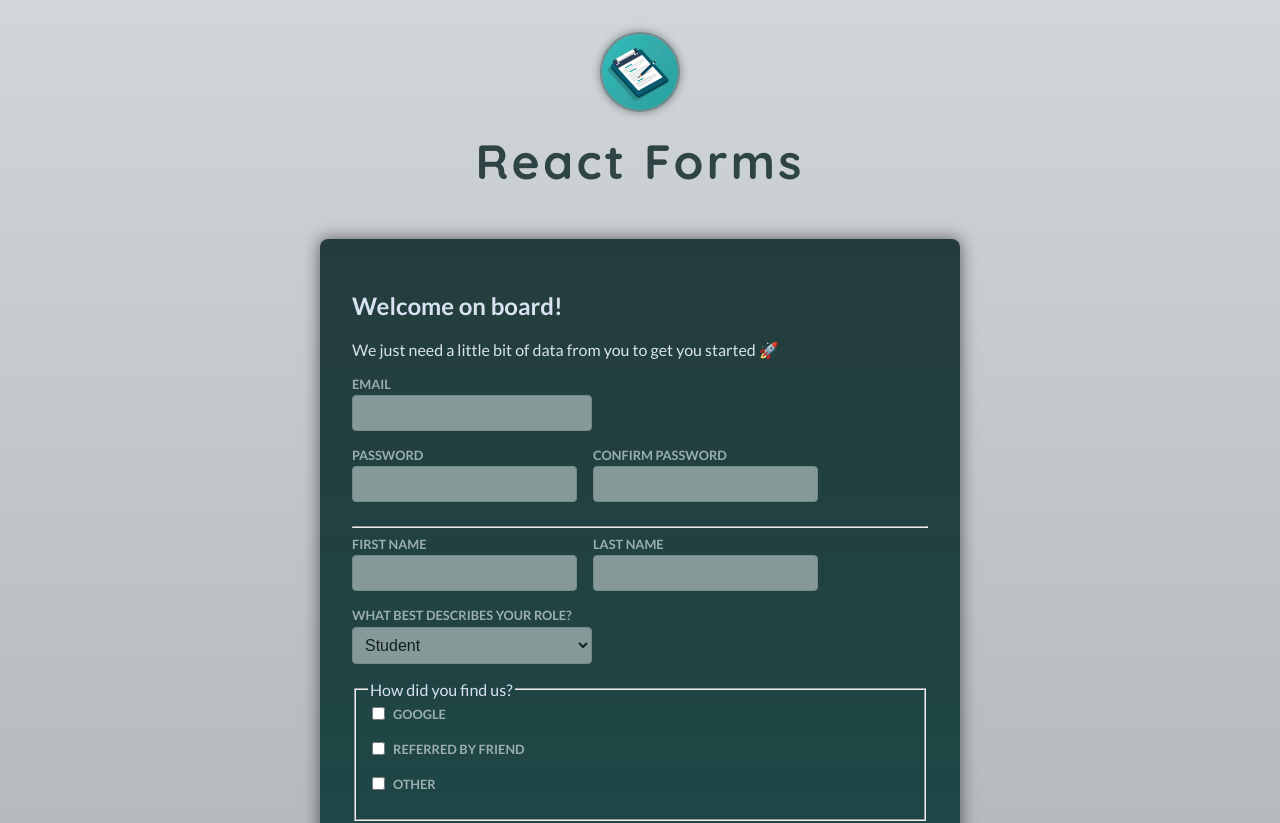
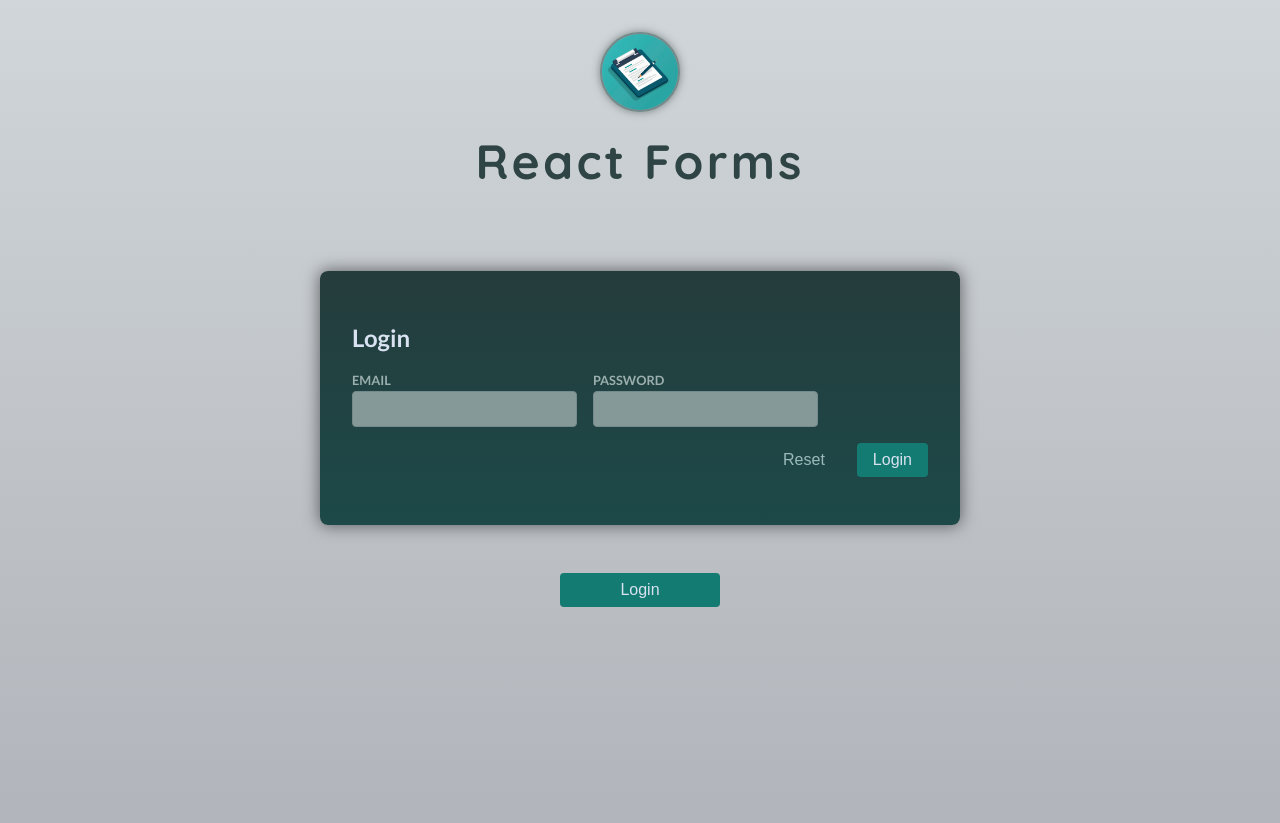
Before and after one commit to obadaDeg/react-practice, a React (Vite) app: page / in a window 1280 px wide. Shown: the top 823 px of the page. Built offline with nearby package versions, Linux system fonts and the light colour scheme.

Commit message:
Small edits on the UI for simple navigation

```diff
--- a/src/App.jsx
+++ b/src/App.jsx
@@ -1,14 +1,25 @@
-import Header from './components/Header.jsx';
-import Login from './components/Login.jsx';
-import Signup from './components/SignUp.jsx';
+import { useState } from "react";
+import Header from "./components/Header.jsx";
+import Login from "./components/Login.jsx";
+import Signup from "./components/SignUp.jsx";
 
 function App() {
+  const [isSignup, setIsSignup] = useState(false);
+
   return (
     <>
       <Header />
       <main>
-        {false && <Login />}
-        <Signup />
+        {!isSignup && <Login />}
+        {isSignup && <Signup />}
+        <button
+          className="button"
+          onClick={() => {
+            setIsSignup((prev) => !prev);
+          }}
+        >
+          {isSignup ? "Signup" : "Login"}
+        </button>
       </main>
     </>
   );
--- a/src/components/Login.jsx
+++ b/src/components/Login.jsx
@@ -10,6 +10,11 @@ export default function Login() {
     const passwordEntred = password.current.value;
 
     console.log(emailEntred, passwordEntred);
+  }
+
+  function handleReset() {
+    email.current.value = "";
+    password.current.value = "";
   }
 
   return (
@@ -29,7 +34,9 @@ export default function Login() {
       </div>
 
       <p className="form-actions">
-        <button className="button button-flat">Reset</button>
+        <button className="button button-flat" onClick={handleReset}>
+          Reset
+        </button>
         <button className="button">Login</button>
       </p>
     </form>
--- a/src/index.css
+++ b/src/index.css
@@ -158,3 +158,14 @@ fieldset {
   background-color: transparent;
   color: #869999;
 }
+
+main {
+  display: flex;
+  flex-direction: column;
+  align-items: center;
+}
+
+main > .button {
+  width: 10rem;
+  margin-bottom: 5rem;
+}
```
Also changed, not shown: src/components/LoginStateful.jsx (+10 -1 lines).
